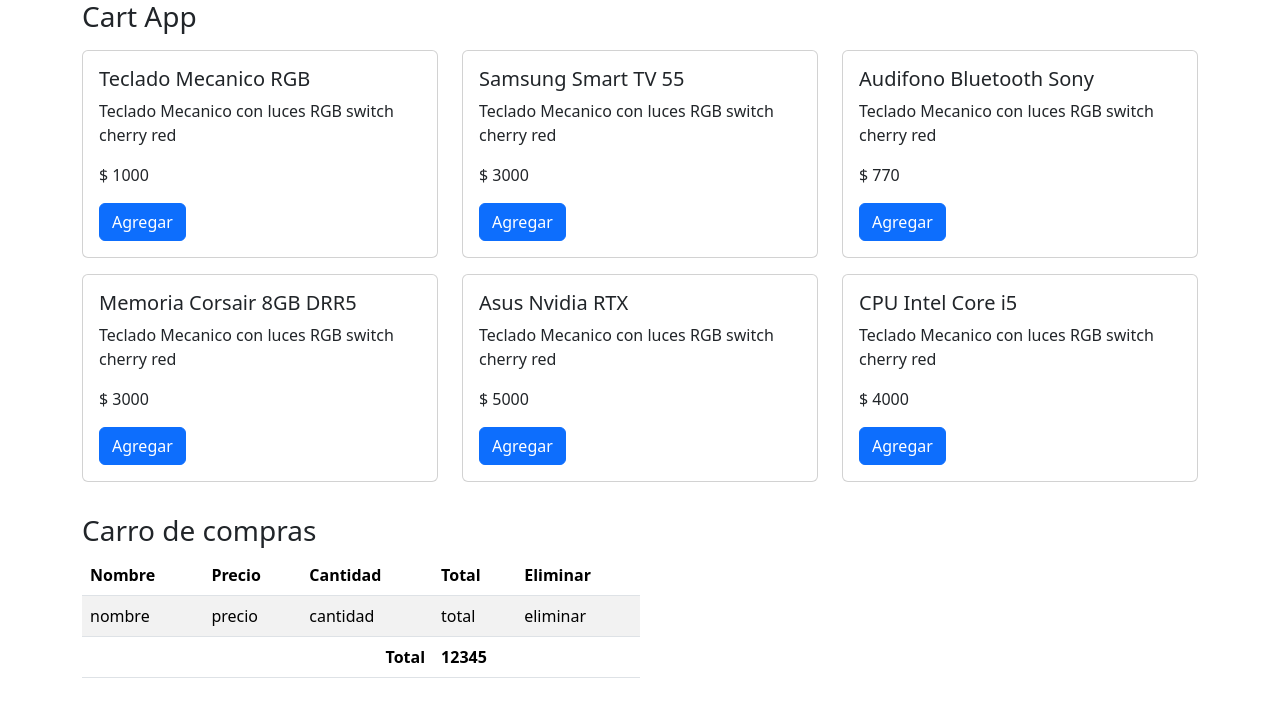
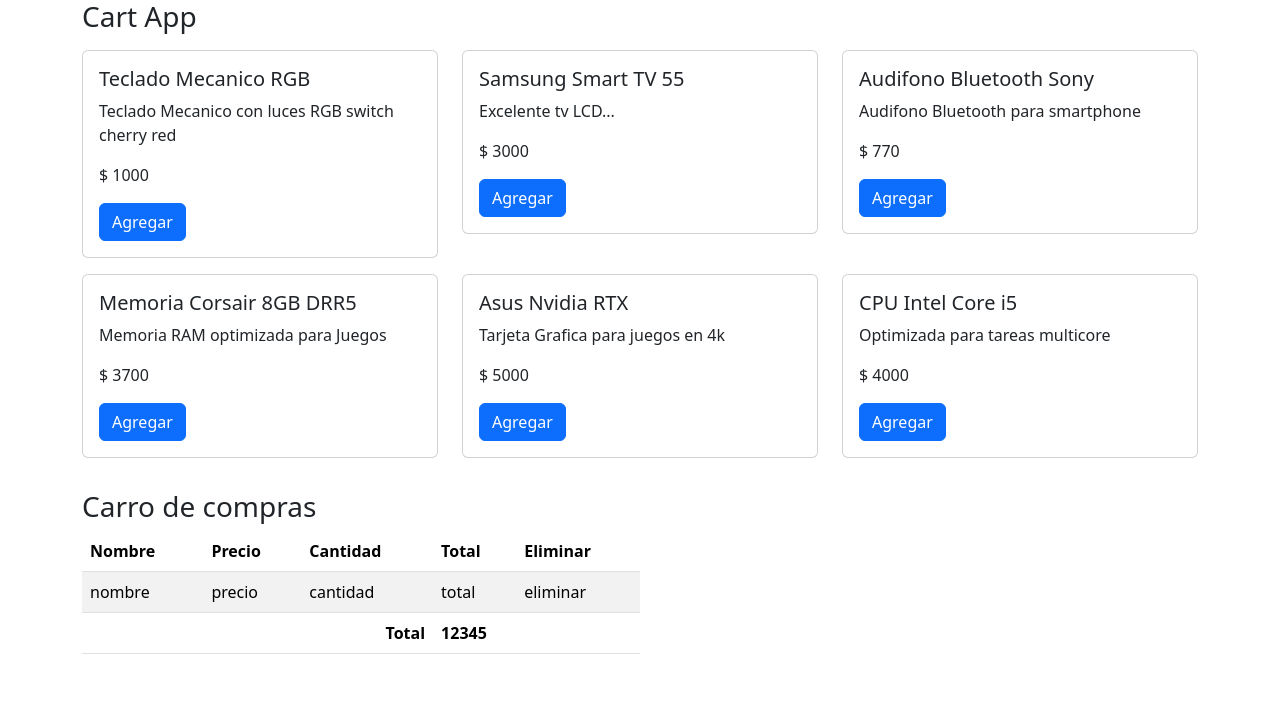
Before and after one commit to ale94/fullstack-cart-app, a React (Vite) app in the folder client/: page / in a window 1280 px wide. Shown: the top 702 px of the page. Built offline with nearby package versions, Linux system fonts and the light colour scheme.

Commit message:
Add servicio productService

```diff
--- a/client/src/CartApp.jsx
+++ b/client/src/CartApp.jsx
@@ -1,81 +1,30 @@
+import { useEffect, useState } from "react";
+import { getProducts } from "./services/productService";
+
 export const CartApp = () => {
+  const [products, setProducts] = useState([]);
+
+  useEffect(() => {
+    setProducts(getProducts());
+  }, []);
+
   return (
     <>
       <div className="container">
         <h3>Cart App</h3>
         <div className="row">
-          <div className="col-4 my-2">
-            <div className="card">
-              <div className="card-body">
-                <h5 className="card-title">Teclado Mecanico RGB</h5>
-                <p className="card-text">
-                  Teclado Mecanico con luces RGB switch cherry red
-                </p>
-                <p className="card-text">$ 1000</p>
-                <button className="btn btn-primary">Agregar</button>
+          {products.map((prod) => (
+            <div className="col-4 my-2" key={prod.id}>
+              <div className="card">
+                <div className="card-body">
+                  <h5 className="card-title">{prod.name}</h5>
+                  <p className="card-text">{prod.description}</p>
+                  <p className="card-text">$ {prod.price}</p>
+                  <button className="btn btn-primary">Agregar</button>
+                </div>
               </div>
             </div>
-          </div>
-          <div className="col-4 my-2">
-            <div className="card">
-              <div className="card-body">
-                <h5 className="card-title">Samsung Smart TV 55</h5>
-                <p className="card-text">
-                  Teclado Mecanico con luces RGB switch cherry red
-                </p>
-                <p className="card-text">$ 3000</p>
-                <button className="btn btn-primary">Agregar</button>
-              </div>
-            </div>
-          </div>
-          <div className="col-4 my-2">
-            <div className="card">
-              <div className="card-body">
-                <h5 className="card-title">Audifono Bluetooth Sony</h5>
-                <p className="card-text">
-                  Teclado Mecanico con luces RGB switch cherry red
-                </p>
-                <p className="card-text">$ 770</p>
-                <button className="btn btn-primary">Agregar</button>
-              </div>
-            </div>
-          </div>
-          <div className="col-4 my-2">
-            <div className="card">
-              <div className="card-body">
-                <h5 className="card-title">Memoria Corsair 8GB DRR5</h5>
-                <p className="card-text">
-                  Teclado Mecanico con luces RGB switch cherry red
-                </p>
-                <p className="card-text">$ 3000</p>
-                <button className="btn btn-primary">Agregar</button>
-              </div>
-            </div>
-          </div>
-          <div className="col-4 my-2">
-            <div className="card">
-              <div className="card-body">
-                <h5 className="card-title">Asus Nvidia RTX</h5>
-                <p className="card-text">
-                  Teclado Mecanico con luces RGB switch cherry red
-                </p>
-                <p className="card-text">$ 5000</p>
-                <button className="btn btn-primary">Agregar</button>
-              </div>
-            </div>
-          </div>
-          <div className="col-4 my-2">
-            <div className="card">
-              <div className="card-body">
-                <h5 className="card-title">CPU Intel Core i5</h5>
-                <p className="card-text">
-                  Teclado Mecanico con luces RGB switch cherry red
-                </p>
-                <p className="card-text">$ 4000</p>
-                <button className="btn btn-primary">Agregar</button>
-              </div>
-            </div>
-          </div>
+          ))}
         </div>
 
         <div className="my-4 w-50">
--- /dev/null
+++ b/client/src/data/products.js
@@ -0,0 +1,38 @@
+export const products = [
+  {
+    id: 1,
+    name: "Teclado Mecanico RGB",
+    description: "Teclado Mecanico con luces RGB switch cherry red",
+    price: 1000,
+  },
+  {
+    id: 2,
+    name: "Samsung Smart TV 55",
+    description: "Excelente tv LCD...",
+    price: 3000,
+  },
+  {
+    id: 3,
+    name: "Audifono Bluetooth Sony",
+    description: "Audifono Bluetooth para smartphone",
+    price: 770,
+  },
+  {
+    id: 4,
+    name: "Memoria Corsair 8GB DRR5",
+    description: "Memoria RAM optimizada para Juegos",
+    price: 3700,
+  },
+  {
+    id: 5,
+    name: "Asus Nvidia RTX",
+    description: "Tarjeta Grafica para juegos en 4k",
+    price: 5000,
+  },
+  {
+    id: 6,
+    name: "CPU Intel Core i5",
+    description: "Optimizada para tareas multicore",
+    price: 4000,
+  },
+];
--- /dev/null
+++ b/client/src/services/productService.js
@@ -0,0 +1,5 @@
+import { products } from "../data/products";
+
+export const getProducts = () => {
+  return products;
+};
```
